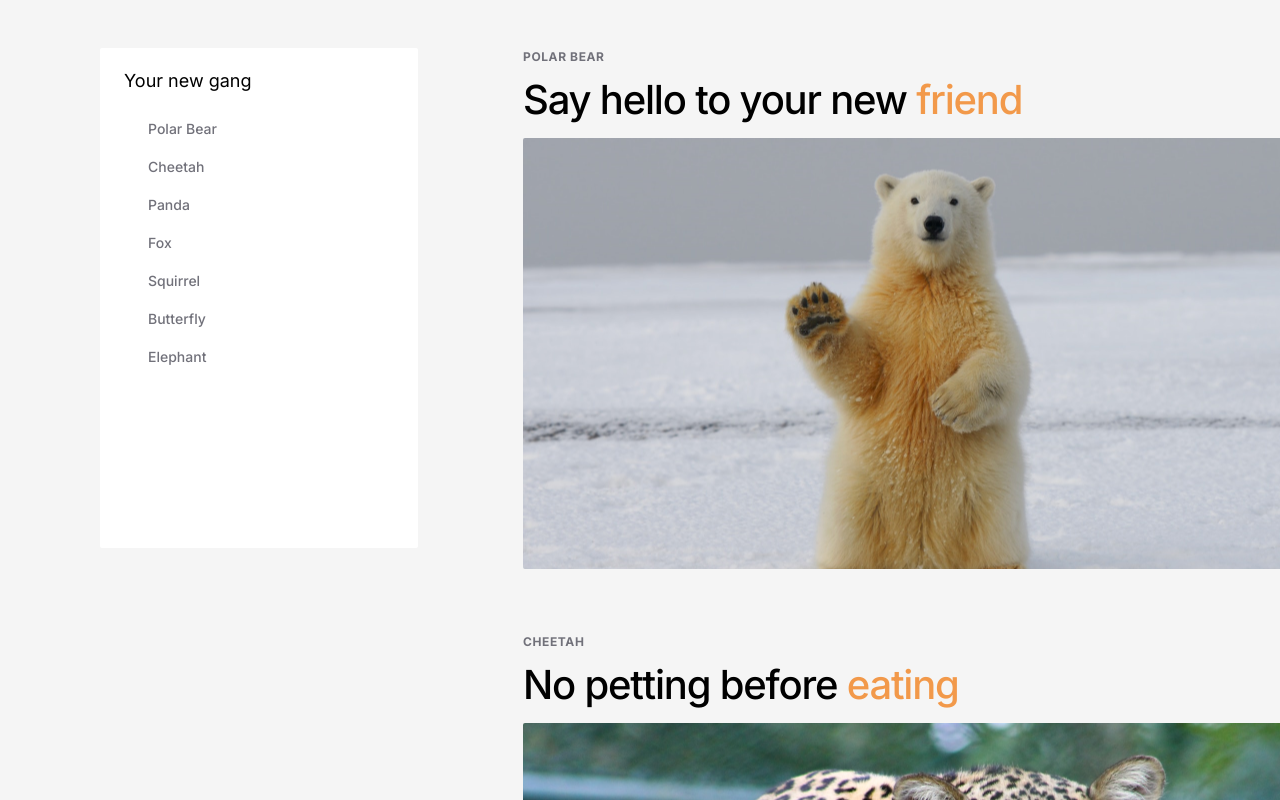
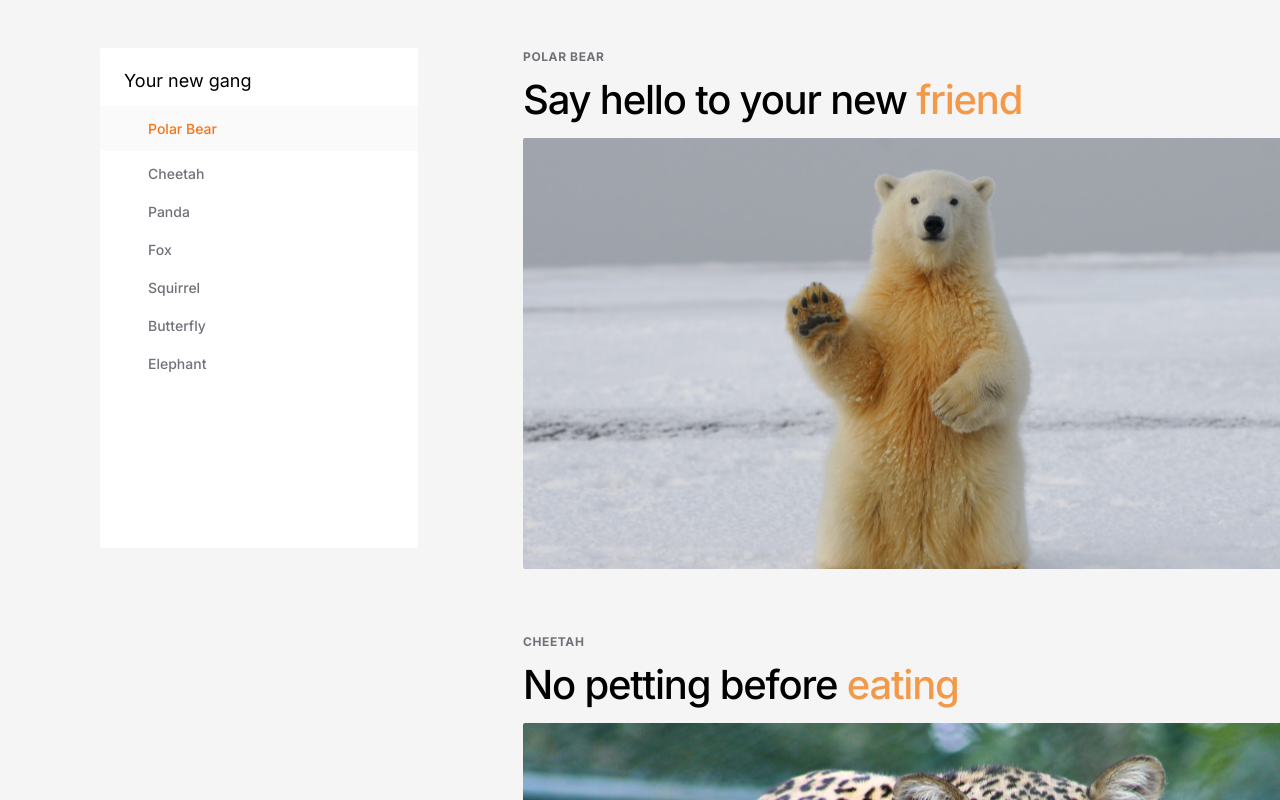
Before and after one commit to GrzegorzJaskowski/Animal-Gang-Site, a Next.js app: page / in a window 1280 px wide. Shown: the top 800 px of the page. Built offline with nearby package versions, Linux system fonts and the light colour scheme.

Commit message:
feat: initial active element

```diff
--- /dev/null
+++ b/src/components/Page.tsx
@@ -0,0 +1,51 @@
+import styles from "../styles/page.module.css"
+import { PageItem } from "./PageItem"
+
+export const Page = () => {
+  return (
+    <div className={styles.itemBox}>
+      <PageItem
+        title="POLAR BEAR"
+        text="Say hello to your new friend"
+        image="/polarBear.png"
+        wordId={6}
+      />
+      <PageItem
+        title="CHEETAH"
+        text="No petting before eating"
+        image="/cheetah.png"
+        wordId={4}
+      />
+      <PageItem
+        title="PANDA"
+        text="Eating always with pleasure"
+        image="/panda.png"
+        wordId={4}
+      />
+      <PageItem
+        title="FOX"
+        text="Sometimes quite suspicious"
+        image="/fox.png"
+        wordId={3}
+      />
+      <PageItem
+        title="SQUIRREL"
+        text="Staying curious"
+        image="/squirrel.png"
+        wordId={2}
+      />
+      <PageItem
+        title="BUTTERFLY"
+        text="Majestic every time of the day"
+        image="/butterfly.png"
+        wordId={1}
+      />
+      <PageItem
+        title="ELEPHANT"
+        text="It makes a huge difference"
+        image="/elephant.png"
+        wordId={4}
+      />
+    </div>
+  )
+}
--- a/src/components/Sidebar.tsx
+++ b/src/components/Sidebar.tsx
@@ -1,17 +1,21 @@
 import styles from "../styles/sidebar.module.css"
 import { SidebarItem } from "../components/SidebarItem"
 
-export const Sidebar = () => (
-  <div className={styles.sidebar}>
-    <p className={styles.header}>Your new gang</p>
-    <div className={styles.itemBox}>
-      <SidebarItem text="Polar Bear" />
-      <SidebarItem text="Cheetah" />
-      <SidebarItem text="Panda" />
-      <SidebarItem text="Fox" />
-      <SidebarItem text="Squirrel" />
-      <SidebarItem text="Butterfly" />
-      <SidebarItem text="Elephant" />
+export const Sidebar = () => {
+  const active = "Polar Bear"
+
+  return (
+    <div className={styles.sidebar}>
+      <p className={styles.header}>Your new gang</p>
+      <div className={styles.itemBox}>
+        <SidebarItem text="Polar Bear" active={active} />
+        <SidebarItem text="Cheetah" active={active} />
+        <SidebarItem text="Panda" active={active} />
+        <SidebarItem text="Fox" active={active} />
+        <SidebarItem text="Squirrel" active={active} />
+        <SidebarItem text="Butterfly" active={active} />
+        <SidebarItem text="Elephant" active={active} />
+      </div>
     </div>
-  </div>
-)
+  )
+}
--- a/src/components/SidebarItem.tsx
+++ b/src/components/SidebarItem.tsx
@@ -1,6 +1,6 @@
 import styles from "../styles/sidebarItem.module.css"
 
-export const SidebarItem = (props: { text: string }) => {
+export const SidebarItem = (props: { text: string; active: string }) => {
   function handleClick() {
     document
       .getElementById(props.text.toLowerCase())
@@ -8,8 +8,21 @@ export const SidebarItem = (props: { text: string }) => {
   }
 
   return (
-    <div onClick={handleClick} className={styles.sidebarItem}>
-      <p className={styles.header}>{props.text}</p>
+    <div
+      onClick={handleClick}
+      className={
+        props.active === props.text
+          ? styles.sidebarItemActive
+          : styles.sidebarItem
+      }
+    >
+      <p
+        className={
+          props.active === props.text ? styles.headerActive : styles.header
+        }
+      >
+        {props.text}
+      </p>
     </div>
   )
 }
--- a/src/pages/index.tsx
+++ b/src/pages/index.tsx
@@ -1,5 +1,5 @@
 import { Sidebar } from "../components/Sidebar"
-import { PageItem } from "../components/PageItem"
+import { Page } from "../components/Page"
 import { Inter } from "next/font/google"
 
 const inter = Inter({ subsets: ["latin"] })
@@ -10,50 +10,7 @@ export default function Home() {
   return (
     <div className={`${styles.wrapper} ${inter.className}`}>
       <Sidebar />
-      <div className={styles.itemBox}>
-        <PageItem
-          title="POLAR BEAR"
-          text="Say hello to your new friend"
-          image="/polarBear.png"
-          wordId={6}
-        />
-        <PageItem
-          title="CHEETAH"
-          text="No petting before eating"
-          image="/cheetah.png"
-          wordId={4}
-        />
-        <PageItem
-          title="PANDA"
-          text="Eating always with pleasure"
-          image="/panda.png"
-          wordId={4}
-        />
-        <PageItem
-          title="FOX"
-          text="Sometimes quite suspicious"
-          image="/fox.png"
-          wordId={3}
-        />
-        <PageItem
-          title="SQUIRREL"
-          text="Staying curious"
-          image="/squirrel.png"
-          wordId={2}
-        />
-        <PageItem
-          title="BUTTERFLY"
-          text="Majestic every time of the day"
-          image="/butterfly.png"
-          wordId={1}
-        />
-        <PageItem
-          title="ELEPHANT"
-          text="It makes a huge difference"
-          image="/elephant.png"
-          wordId={4}
-        />
-      </div>
+      <Page />
     </div>
   )
 }
--- a/src/styles/index.module.css
+++ b/src/styles/index.module.css
@@ -9,19 +9,3 @@
   display: flex;
   flex-direction: column;
 }
-
-.itemBox {
-  gap: 64px;
-
-  background: #f5f5f5;
-  top: 48px;
-  left: 523px;
-  margin: 0 auto;
-  display: flex;
-  flex-direction: column;
-
-  max-width: 100%;
-  overflow-x: hidden;
-
-  position: absolute;
-}
--- /dev/null
+++ b/src/styles/page.module.css
@@ -0,0 +1,15 @@
+.itemBox {
+  gap: 64px;
+
+  background: #f5f5f5;
+  top: 48px;
+  left: 523px;
+  margin: 0 auto;
+  display: flex;
+  flex-direction: column;
+
+  max-width: 100%;
+  overflow-x: hidden;
+
+  position: absolute;
+}
--- a/src/styles/sidebarItem.module.css
+++ b/src/styles/sidebarItem.module.css
@@ -3,10 +3,11 @@
   height: 45px;
   background-color: #ffffff;
   margin: 0 0 -7px 0;
-  text-decoration: none;
 }
 
-.sidebarItem:active {
+.sidebarItemActive {
+  width: 100%;
+  height: 45px;
   background-color: #fafafa;
   margin: 0 auto;
 }
@@ -24,6 +25,15 @@
   color: #71717a;
 }
 
-.header:active {
+.headerActive {
+  position: relative;
+  top: 14px;
+  left: 48px;
+
+  font-weight: 500;
+  font-size: 14px;
+  line-height: 132%;
+
+  margin: 0 auto;
   color: #f97316;
 }
```
